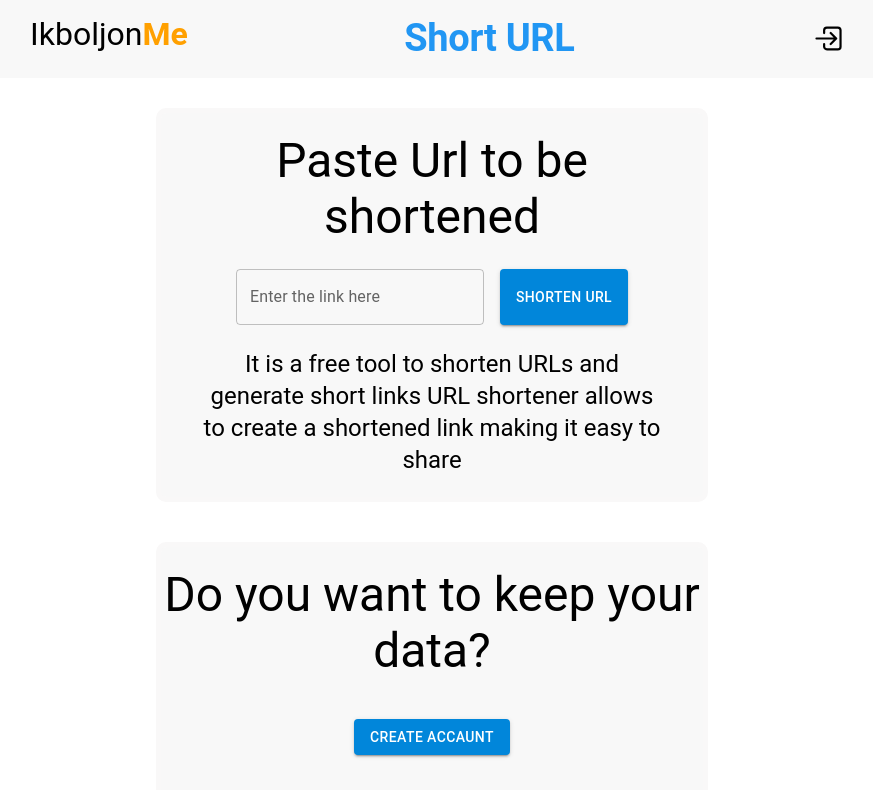
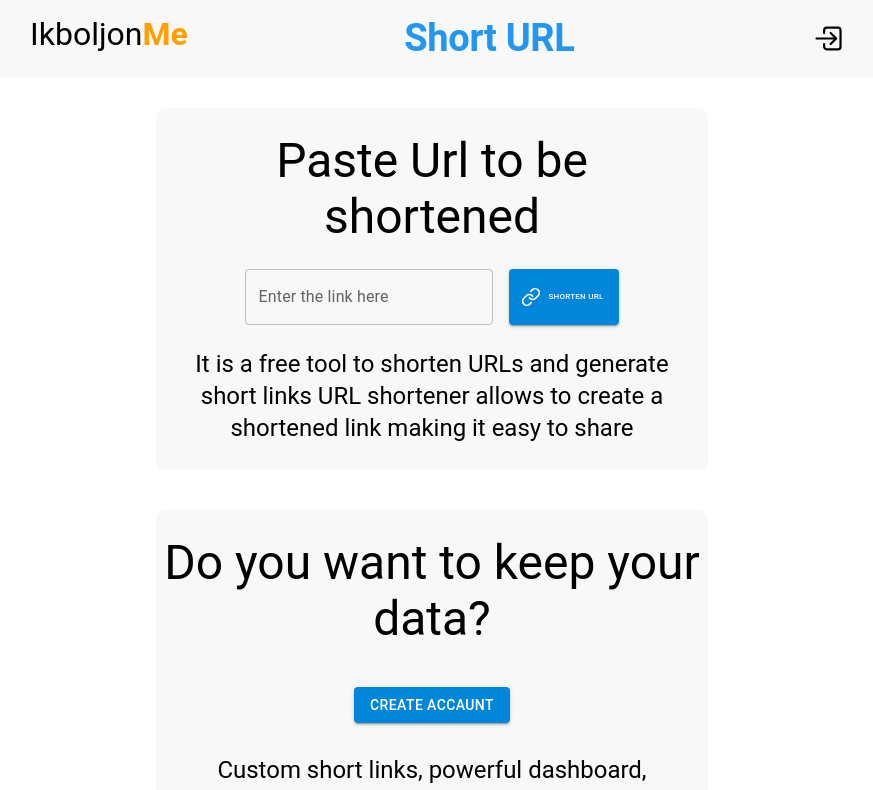
Before and after one commit to IkboljonMe/short-url, a React (Vite) app in the folder client/: page / in a window 1280 px wide. Shown: the top 790 px of the page, without its empty margins (208-1081 px from the left). Built offline with nearby package versions, Linux system fonts and the light colour scheme.

Commit message:
icons are added

```diff
--- a/client/src/components/Home.tsx
+++ b/client/src/components/Home.tsx
@@ -9,6 +9,7 @@ import Navbar from "./Navbar";
 import Footer from "./Footer";
 import { RootState } from "../../redux/store";
 import { useSelector } from "react-redux";
+import { FiLink } from "react-icons/fi";
 import themes from "../theme";
 
 const Home = () => {
@@ -53,7 +54,7 @@ const Home = () => {
             sx={{ display: "flex", alignContent: "center", textAlign: "center", justifyContent: "center", alignItems: "center" }}
           ></Stack>
           <Box
-            p={5}
+            p={3}
             sx={{
               backgroundColor: "#f8f8f8",
               border: "5px solid #f9f8f8",
@@ -79,7 +80,12 @@ const Home = () => {
                     setInput(e.target.value);
                   }}
                 />
-                <Button onClick={shortenUrl} variant="contained">
+                <Button
+                  onClick={shortenUrl}
+                  sx={{ fontSize: theme.breakpoints.down("sm") ? "8px" : "20px" }}
+                  startIcon={<FiLink />}
+                  variant="contained"
+                >
                   Shorten URL
                 </Button>
               </Stack>
--- a/client/src/components/UrlShortener.tsx
+++ b/client/src/components/UrlShortener.tsx
@@ -1,12 +1,15 @@
-import { TextField, Button, Typography, Container, Stack, Box } from "@mui/material";
+import { TextField, Button, Typography, Container, Stack, Box, responsiveFontSizes } from "@mui/material";
 import { useSelector } from "react-redux";
 import { useNavigate } from "react-router-dom";
 import Navbar from "./Navbar";
 import { useState } from "react";
 import Footer from "./Footer";
 import { RootState } from "../../redux/store";
+import { MdOutlineCopyAll } from "react-icons/md";
+import themes from "../theme";
 
 const UrlShortener = () => {
+  const theme = responsiveFontSizes(themes);
   const data = useSelector((state: RootState) => state.url.data);
   const navigate = useNavigate();
   const [isCopied, setIsCopied] = useState(false);
@@ -44,16 +47,31 @@ const UrlShortener = () => {
             }}
           >
             <Stack direction="column" spacing={3}>
-              <Typography align="center" variant="h3" gutterBottom>
+              <Typography
+                align="center"
+                variant="h3"
+                gutterBottom
+                sx={{
+                  fontSize: theme.typography.h3,
+                }}
+              >
                 Your shortened URL
               </Typography>
-              <Typography align="center" variant="h6" gutterBottom>
+              <Typography
+                align="center"
+                variant="h6"
+                gutterBottom
+                sx={{
+                  fontSize: theme.typography.h6,
+                }}
+              >
                 Copy the shortened link and share it in messages, texts, posts, websites and other locations.
               </Typography>
               <Stack direction="row" spacing={2} sx={{ justifyContent: "center" }}>
                 <TextField value={data.shortUrl} />
                 <Button
                   variant="contained"
+                  startIcon={<MdOutlineCopyAll />}
                   sx={{
                     textTransform: "none",
                   }}
@@ -100,7 +118,14 @@ const UrlShortener = () => {
                 </Stack>
               </Container>
               {isVisitsPageOpen && (
-                <Typography align="center" variant="h6" gutterBottom>
+                <Typography
+                  align="center"
+                  variant="h6"
+                  gutterBottom
+                  sx={{
+                    fontSize: theme.typography.h6,
+                  }}
+                >
                   Total number of visits: {data.clicks}
                 </Typography>
               )}
--- /dev/null
+++ b/client/src/layouts/StyledBox.tsx
@@ -0,0 +1,5 @@
+const StyledBox = () => {
+  return <div>StyledBox</div>;
+};
+
+export default StyledBox;
```
